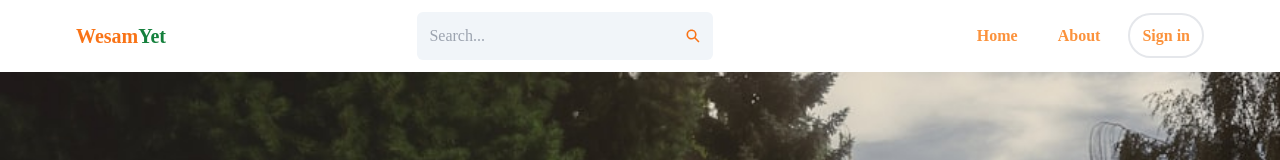
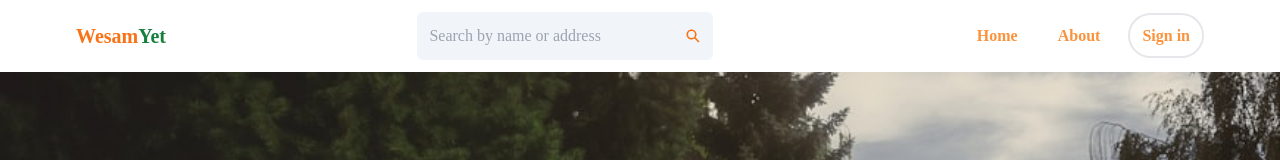
Before and after one commit to ayobaj/wesamyet, a React (Vite) app in the folder frontend/: page / in a window 1280 px wide. Shown: the top 160 px of the page. Built offline with nearby package versions, Linux system fonts and the light colour scheme; no server answers; a web font is replaced by a local one.

Commit message:
search commit

```diff
--- a/frontend/src/components/NavBar.jsx
+++ b/frontend/src/components/NavBar.jsx
@@ -52,7 +52,7 @@ const NavBar = () => {
 
             <form onSubmit={handleSubmit} className="bg-slate-100 p-3 rounded-md flex items-center">
 
-                <input onChange={(e)=>setSearchTerm(e.target.value)} value={searchTerm} type="text" className="bg-transparent focus:outline-none w-24 sm:w-64" placeholder="Search..."/>
+                <input onChange={(e)=>setSearchTerm(e.target.value)} value={searchTerm} type="text" className="bg-transparent focus:outline-none w-24 sm:w-64" placeholder="Search by name or address"/>
 
                 <button>
                 <IoSearchSharp className="text-orange-500"/>
```
